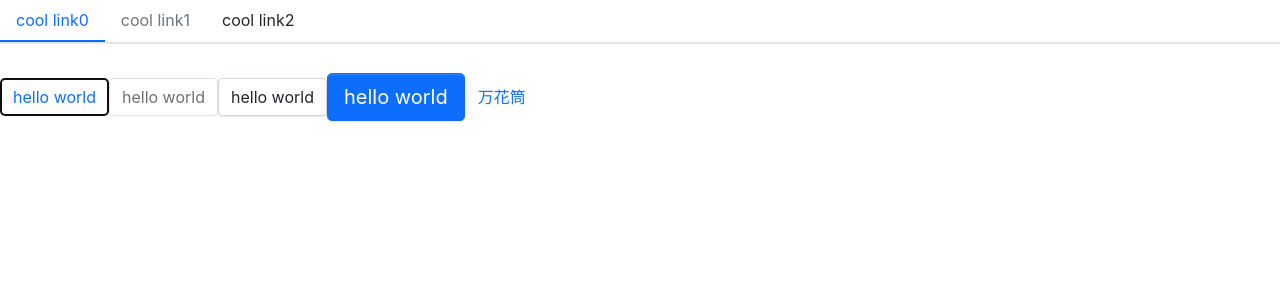
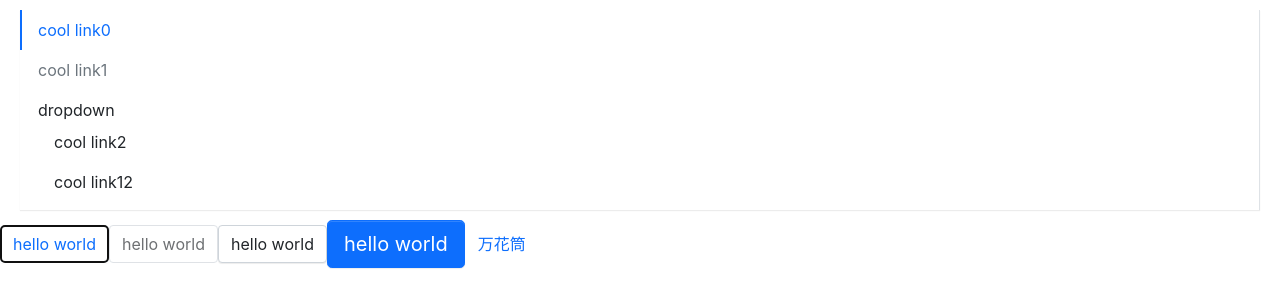
Before and after one commit to keeperererer/UItest, a React (Create React App) app: page / in a window 1280 px wide. Shown: the top 308 px of the page. Built offline with nearby package versions, Linux system fonts and the light colour scheme.

Commit message:
feat: finished menu

```diff
--- a/src/App.tsx
+++ b/src/App.tsx
@@ -2,19 +2,25 @@ import React from 'react'
 import Button, { ButtonType, ButtonSize } from './components/Button/button'
 import Menu from './components/Menu/menu'
 import MenuItem from './components/Menu/menuItem'
+import SubMenu from './components/Menu/subMenu'
 function App() {
   return (
     <div className="App">
       <header className="App-header">
         <Menu
-          defaultIndex={0}
+          defaultIndex={'0'}
           onSelect={(index) => {
             alert(index)
           }}
+          mode="vertical"
+          defaultOpenSubMenus={['2']}
         >
           <MenuItem>cool link0</MenuItem>
           <MenuItem disabled>cool link1</MenuItem>
-          <MenuItem>cool link2</MenuItem>
+          <SubMenu title="dropdown">
+            <MenuItem>cool link2</MenuItem>
+            <MenuItem>cool link12</MenuItem>
+          </SubMenu>
         </Menu>
 
         <Button autoFocus>hello world</Button>
--- a/src/components/Menu/_style.scss
+++ b/src/components/Menu/_style.scss
@@ -53,11 +53,11 @@
     }
   }
   .viking-submenu {
-    //display: none;
+    display: none;
     list-style: none;
     padding-left: 0;
     white-space: nowrap;
-    //transition: $menu-transition;
+    transition: $menu-transition;
     .menu-item {
       padding: $menu-item-padding-y $menu-item-padding-x;
       cursor: pointer;
@@ -70,7 +70,7 @@
     }
   }
   .viking-submenu.menu-opened {
-    //display: block;
+    display: block;
   }
 }
 .menu-horizontal {
--- a/src/components/Menu/menu.tsx
+++ b/src/components/Menu/menu.tsx
@@ -2,45 +2,59 @@ import React, { FC, createContext, useState } from 'react'
 import classNames from 'classnames'
 import { MenuItemProps } from './menuItem'
 type MenuMode = 'horizontal' | 'vertical'
-type SelectCallback = (selectedIndex: number) => void
+type SelectCallback = (selectedIndex: string) => void
 export interface MenuProps {
-  defaultIndex?: number
+  defaultIndex?: string
   className?: string
   mode?: MenuMode
   style?: React.CSSProperties
   onSelect?: SelectCallback
+  defaultOpenSubMenus?: string[]
 }
 
 interface IMenuContext {
-  index: number
+  index: string
   onSelect?: SelectCallback
+  mode?: MenuMode
+  defaultOpenSubMenus?: string[]
 }
 
-export const MenuContext = createContext<IMenuContext>({ index: 0 })
+export const MenuContext = createContext<IMenuContext>({ index: '0' })
 const Menu: FC<MenuProps> = (props) => {
   // 怎么在props里取到children的
-  const { className, mode, style, children, defaultIndex, onSelect } = props
+  const {
+    className,
+    mode,
+    style,
+    children,
+    defaultIndex,
+    onSelect,
+    defaultOpenSubMenus,
+  } = props
   const [currentActive, setActive] = useState(defaultIndex)
   const classes = classNames('viking-menu', className, {
     'menu-vertical': mode === 'vertical',
+    'menu-horizontal': mode !== 'vertical',
   })
-  const handleClick = (index: number) => {
+  const handleClick = (index: string) => {
     setActive(index)
     onSelect && onSelect(index)
   }
   const passedContext: IMenuContext = {
-    index: currentActive ? currentActive : 0,
+    index: currentActive ? currentActive : '0',
     onSelect: handleClick,
+    mode,
+    defaultOpenSubMenus,
   }
   const renderChildren = () => {
     // React.children.map跟React.children.foreach都是react提供的用来循环遍历子元素的
     return React.Children.map(children, (child, index) => {
       const childElement = child as React.FunctionComponentElement<MenuItemProps>
       const { displayName } = childElement.type
-      if (displayName === 'MenuItem') {
+      if (displayName === 'MenuItem' || displayName === 'SubMenu') {
         // 使用cloneElement复制一份index 就不用手动加index了
         return React.cloneElement(childElement, {
-          index
+          index: index.toString(),
         })
       } else {
         console.error(
@@ -58,7 +72,8 @@ const Menu: FC<MenuProps> = (props) => {
   )
 }
 Menu.defaultProps = {
-  defaultIndex: 0,
+  defaultIndex: '0',
   mode: 'horizontal',
+  defaultOpenSubMenus: [],
 }
 export default Menu
--- a/src/components/Menu/menuItem.tsx
+++ b/src/components/Menu/menuItem.tsx
@@ -2,7 +2,7 @@ import React, { FC, useContext } from 'react'
 import classNames from 'classnames'
 import { MenuContext } from './menu'
 export interface MenuItemProps {
-  index?: number
+  index?: string
   disabled?: boolean
   className?: string
   style?: React.CSSProperties
@@ -16,7 +16,7 @@ const MenuItem: FC<MenuItemProps> = (props) => {
     'is-active': context.index === index,
   })
   const handleClick = () => {
-    if (context.onSelect && !disabled && typeof index === 'number') {
+    if (context.onSelect && !disabled && typeof index === 'string') {
       context.onSelect(index)
     }
   }
--- /dev/null
+++ b/src/components/Menu/subMenu.tsx
@@ -0,0 +1,83 @@
+import React, { FC, useContext, useState } from 'react'
+import classNames from 'classnames'
+import { MenuContext } from './menu'
+import { MenuItemProps } from './menuItem'
+
+export interface SubMenuProps {
+  index?: string
+  title: string
+  className?: string
+}
+
+const SubMenu: FC<SubMenuProps> = (props) => {
+  const context = useContext(MenuContext)
+  const { index, title, className, children } = props
+  const openedSubMenus = context.defaultOpenSubMenus as Array<string>
+  const isOpened =
+    index && context.mode === 'vertical'
+      ? openedSubMenus.includes(index)
+      : false
+  const [menuOpen, setOpen] = useState(isOpened)
+  const classes = classNames('menu-item', 'submenu-item', className, {
+    'is-active': context.index === index,
+  })
+  const handleClick = (e: React.MouseEvent) => {
+    e.preventDefault()
+    setOpen(!menuOpen)
+  }
+
+  let timer: any
+  const handleMouse = (e: React.MouseEvent, toggle: boolean) => {
+    clearTimeout(timer)
+    e.preventDefault()
+    timer = setTimeout(() => {
+      setOpen(toggle)
+    }, 300)
+  }
+
+  const clickEvents =
+    context.mode === 'vertical'
+      ? {
+          onClick: handleClick,
+        }
+      : {}
+
+  const hoverEvents =
+    context.mode !== 'vertical'
+      ? {
+          onMouseEnter: (e: React.MouseEvent) => {
+            handleMouse(e, true)
+          },
+          onMouseLeave: (e: React.MouseEvent) => {
+            handleMouse(e, false)
+          },
+        }
+      : {}
+
+  const renderChildren = () => {
+    const subMenuClasses = classNames('viking-submenu', {
+      'menu-opened': menuOpen,
+    })
+    const childrenComponent = React.Children.map(children, (child, i) => {
+      const childElement = child as React.FunctionComponentElement<MenuItemProps>
+      if (childElement.type.displayName === 'MenuItem') {
+        return React.cloneElement(childElement, {
+          index: `${index}-${i}`,
+        })
+      } else {
+        console.error('warning: SubMenu has a child which is not a MenuItem')
+      }
+    })
+    return <ul className={subMenuClasses}>{childrenComponent}</ul>
+  }
+  return (
+    <li key={index} className={classes} {...hoverEvents}>
+      <div className="submenu-title" {...clickEvents}>
+        {title}
+      </div>
+      {renderChildren()}
+    </li>
+  )
+}
+SubMenu.displayName = 'SubMenu'
+export default SubMenu
```
Also changed, not shown: 1 other file (tests, documents, lock files or other folders).
